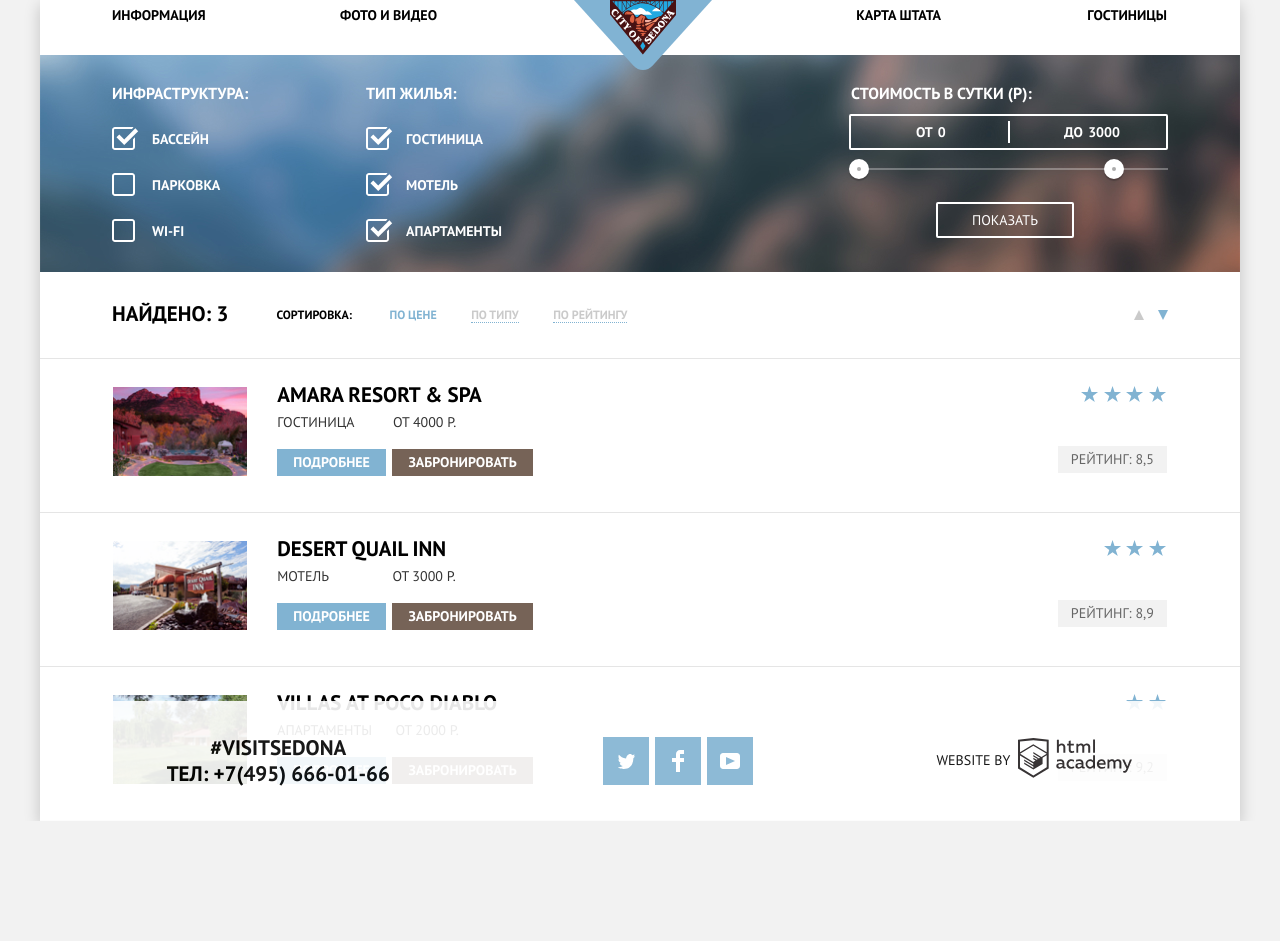
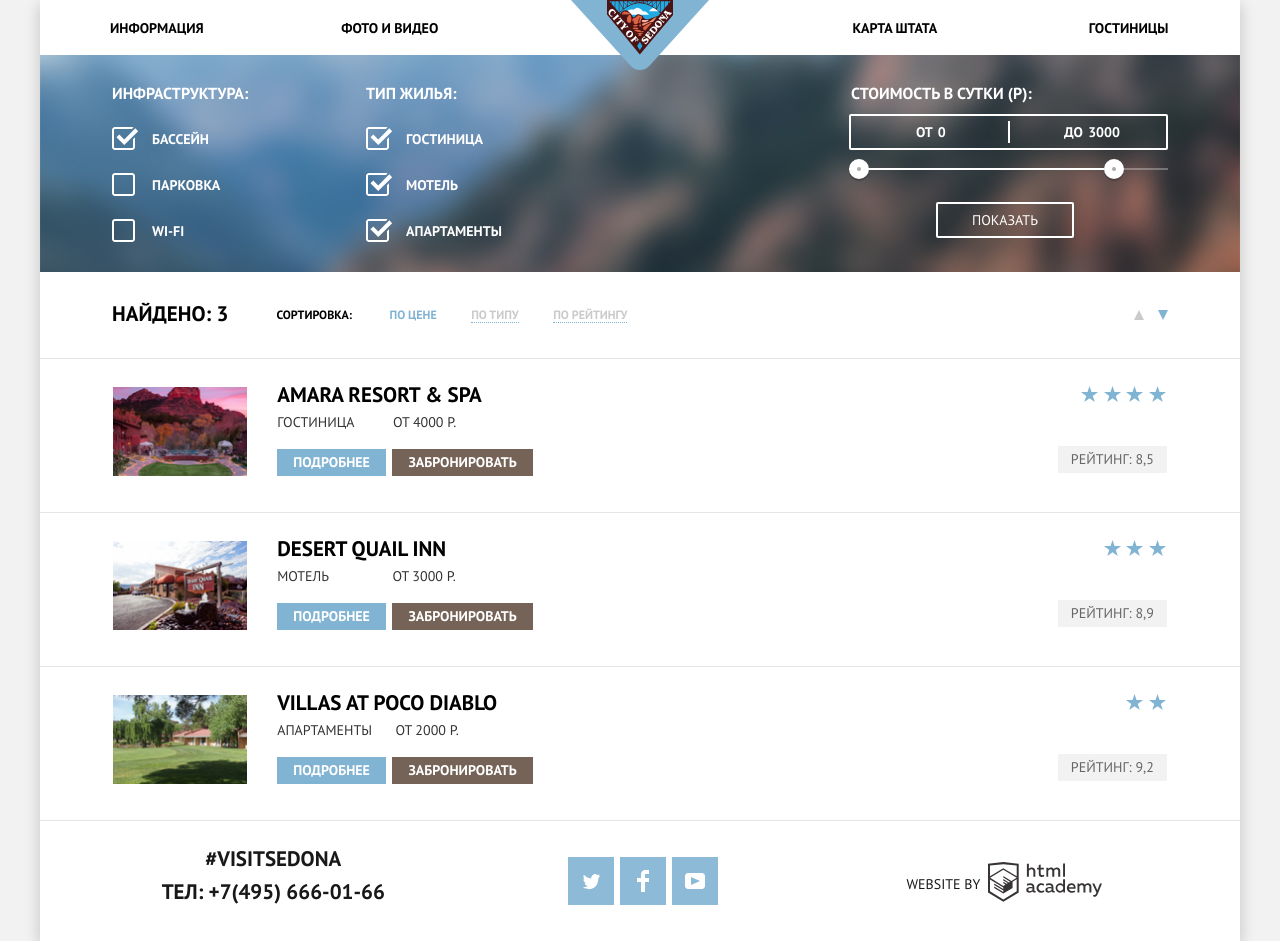
Before and after one commit to varvara-smirnova/1049499-sedona-29, a plain HTML site: page hotels.html in a window 1280 px wide. Before the commit the page ends 821 px from the top, so only its background shows below. Drawn offline with Linux system fonts and the light colour scheme.

Commit message:
Верстка

```diff
--- a/css/style.css
+++ b/css/style.css
@@ -102,7 +102,7 @@ img {
   position: absolute;
   top: 0;
   left: 50%;
-  margin-left: -66px;
+  margin-left: -69px;
   z-index: 1;
 }
 
@@ -119,6 +119,7 @@ img {
 .site-navigation ul {
   margin: 0;
   padding: 0;
+  margin-top: 15px;
 }
 
 .site-navigation li:nth-child(1),
@@ -136,35 +137,40 @@ img {
   padding: 0;
 }
 
+.nav-item {
+  display: flex;
+  justify-content: space-between;
+  align-self: baseline;
+}
+
+.site-navigation li:first-child  {
+  padding-left: 70px;
+}
+
+.site-navigation li:nth-child(2) {
+  padding-left: 80px;
+  padding-right: 180px;
+}
+
+.site-navigation li:nth-child(3) {
+  padding-left: 180px;
+}
+
+.site-navigation li:nth-child(4) {
+  padding-left: 85px;
+}
+
 .site-navigation li {
   width: 300px;
 }
 
 .site-navigation a {
   vertical-align: middle;
-  padding: 15px 5px;
+  padding: 0;
+  margin: 0;
+  padding-top: 15px;
 }
 
-.nav-item a{
-  align-self: baseline;
-}
-
-.nav-item:nth-child(1) a {
-  margin-left: 67px;
-  margin-right: auto;
-}
-
-.nav-item:nth-child(2) a {
-  margin-left: -5px;
-}
-
-.nav-item:nth-child(4) a {
-  margin-right: 68px;
-}
-
-.nav-item:nth-child(3) a {
-  margin-right: -6px;
-}
 
 .site-navigation a {
   font-weight: bold;
@@ -830,14 +836,14 @@ img {
 
 .main-footer {
   display: flex;
-  align-items: center;
   justify-content: space-around;
   background-color: var(--basic-white);
   color: var(--basic-black);
   min-height: 120px;
   opacity: 0.9;
   width: 1200px;
-  box-sizing: 300px;
+  box-sizing: border-box;
+  padding-top: 25px;
 }
 
 .index-footer {
@@ -849,7 +855,7 @@ img {
   display: flex;
   flex-direction: column;
   align-items: center;
-  padding-left: 20px;
+  padding-left: 30px;
 }
 
 
@@ -862,6 +868,7 @@ img {
   padding: 0;
   margin: 0;
   align-self: center;
+  margin-bottom: 7px;
 }
 
 .phone {
@@ -875,19 +882,23 @@ img {
 
 .footer-social ul{
   display: flex;
+  justify-content: flex-start;
   width: 120px;
   padding: 0;
   margin: 0;
   list-style: none;
+  padding-top: 11px;
+  padding-right: 35px;
 }
 
 .social-button {
   display: flex;
-  align-items: center;
   justify-content: center;
   background-color: var(--basic-light-blue);
   width: 46px;
   height: 48px;
+  padding: 0;
+  margin: 0;
   margin-right: 6px;
 }
 
@@ -903,6 +914,9 @@ img {
 .copyright {
   display: flex;
   padding: 0;
+  margin: 0;
+  padding-top: 15px;
+  padding-right: 45px;
 }
 
 .copyright p {
@@ -916,18 +930,18 @@ img {
   padding-top: 10px;
  }
 
-.copyright a {
-  color: var(--special-extra-black);
+.copyright svg {
+  fill: var(--special-extra-black);
   display: block;
   margin-left: 8px;
 }
 
-.copyright a:hover,
-.copyrighta a:focus {
+a:hover svg,
+a:focus svg {
   fill: var(--basic-light-blue);
 }
 
-.copyright a:active {
+a:active svg {
   fill: var(--special-gray);
 }
 
@@ -1117,8 +1131,7 @@ img {
 
 .range-controls .scale {
   height: 2px;
-  background-color: var(--basic-white);
-  opacity: 0.3;
+  background-color: rgba(255,255,255,0.3);
 }
 
 .range-controls .bar {
@@ -1336,7 +1349,7 @@ img {
   opacity: 0.3;
 }
 
-.hotel-list li {;
+.hotel-list li {
   display: flex;
   margin: 0;
   padding: 0;
--- a/hotels.html
+++ b/hotels.html
@@ -177,7 +177,7 @@
         </div>
       </main>
     <footer class="page-footer">
-      <div class="main-footer index-footer">
+      <div class="main-footer">
         <section class="contact">
           <h3 class="visually-hidden">Контакты</h3>
           <a class="instagram" href="">#VISITSEDONA</a>
```
Also changed, not shown: index.html (+2 -3 lines).
